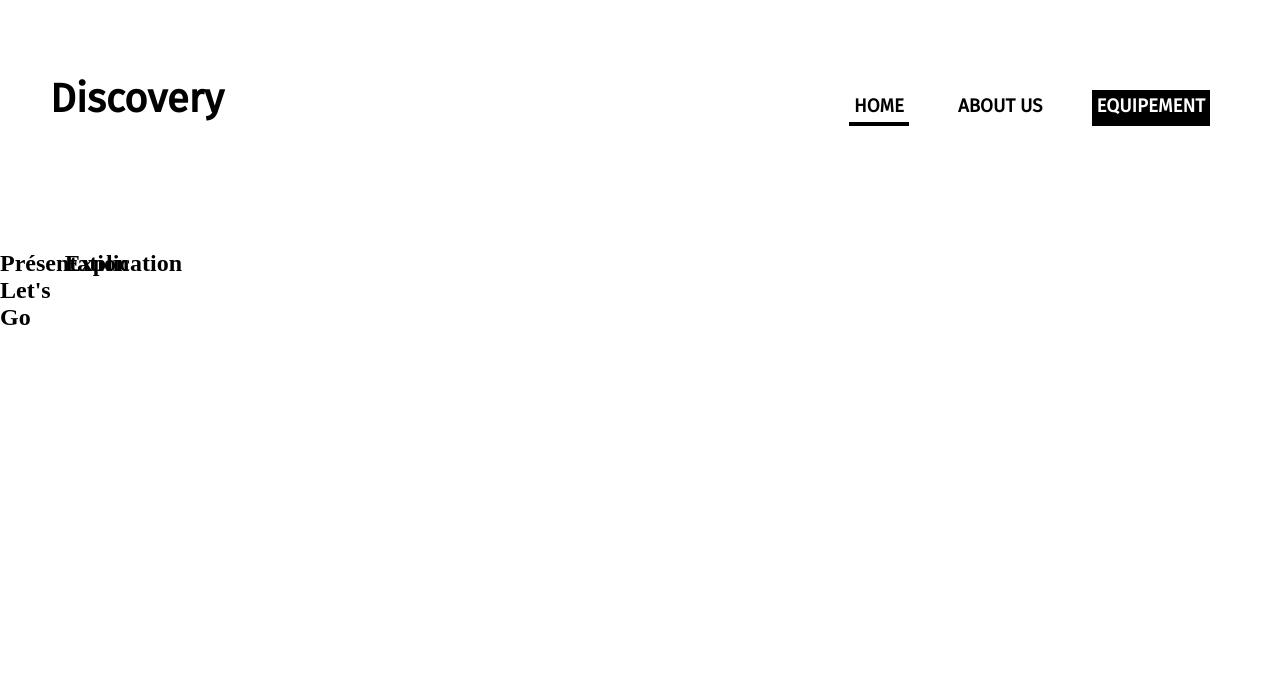
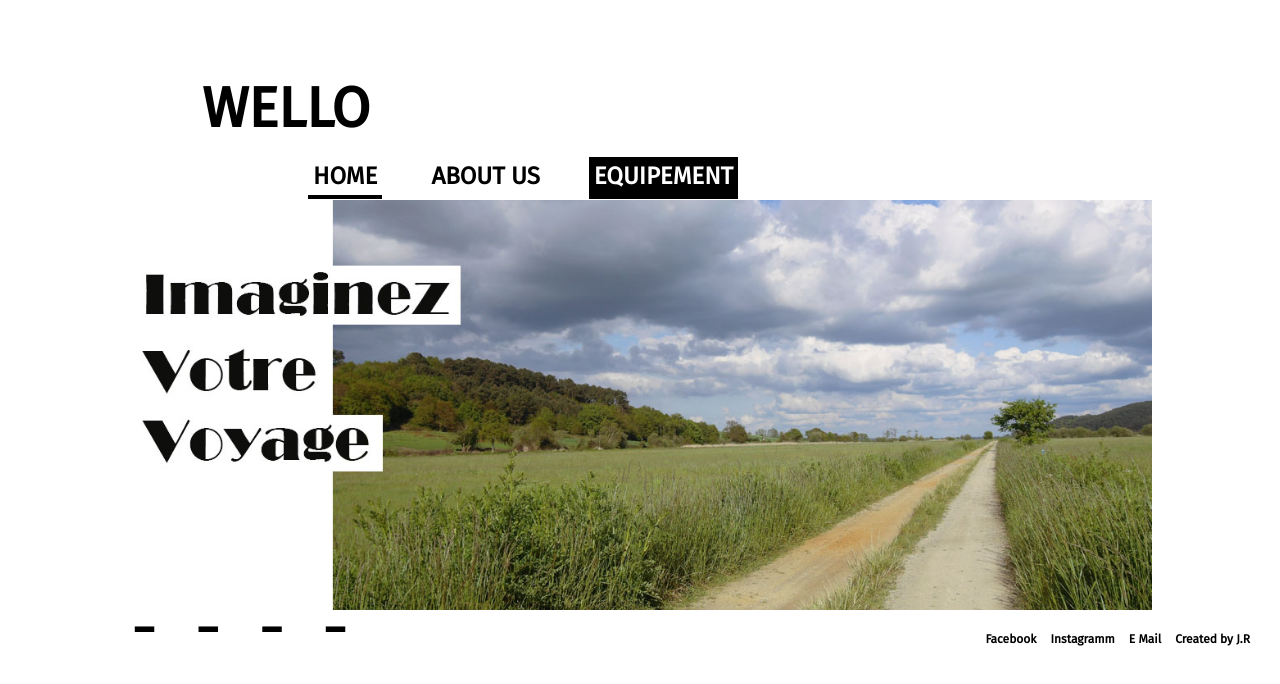
Before and after one commit to jujuck/E-Voyage, a plain HTML site: page index.html in a window 1280 px wide. Drawn offline with Linux system fonts and the light colour scheme.

Commit message:
structure et mise en page Acceuil

```diff
--- a/css/grid.css
+++ b/css/grid.css
@@ -1,7 +1,7 @@
 .container {
     display: grid;
     grid-templates-rows: auto;
-    grid-template-columns: repeat(auto-fit, minmax(25px, 1fr));
+    grid-template-columns: repeat(auto-fit, minmax(150px, 1fr));
     grid-auto-flows: dense;
     width: 100%;
 }
--- a/css/main.css
+++ b/css/main.css
@@ -5,20 +5,39 @@
 
 h1 {
     font-family: "Fira Sans", "Arial";
-    font-size: 40px;
-    font-weight: 1200;
+    font-size: 56px;
+    font-weight: 1500;
 }
 
 h3 {
     font-family: "Fira Sans", "Arial";
+    font-size: 24px;
+}
 
+h4 {
+    font-family: "Fira Sans", "Arial";
+    font-size: 12px;
+}
+
+.hidden {
+    display: none;
+}
+
+a {
+    text-decoration: none;
+    color: inherit;
 }
 
 /*Espace Header Accueil */
 .accueil-header {
     margin-top: 75px;
     padding: 0 50px;
+    height: 125px;
 
+}
+
+.accueil-titre {
+    text-align: center;
 }
 
 .accueil-menu {
@@ -40,6 +59,7 @@ h3 {
     border-bottom: 4px solid black;
 }
 
+
 .btn2:hover {
     border-bottom: 4px solid black;
 }
@@ -58,6 +78,42 @@ h3 {
 
 /*Espace Accueil-wrapper*/
 .accueil-wrapper {
-    position: fixed;
-    top: 250px;
+    width: 100%;
 }
+
+.accueil-image {
+    margin-left: auto;
+    margin-right: auto;
+    text-align: center;
+}
+
+img {
+    width: 80%;
+}
+
+/*=====Footer======*/
+.accueil-footer-text {
+    text-align: right;
+    margin-right: 25px;
+    margin-top: 15px;
+}
+
+.accueil-footer-p {
+    display: inline;
+    padding: 5px;
+    transition: all 1s;
+    -webkit-transition: all 1s;
+    -moz-transition: all 1s;
+    -o-transition: all 1s;
+}
+
+.accueil-footer-diapo {
+    text-align: center;
+    font-size: 75px;
+    margin-top : -35px;
+}
+
+.accueil-footer-temoin {
+    display: inline;
+    padding: 10px;
+}
--- a/index.html
+++ b/index.html
@@ -18,29 +18,57 @@
         <header class="accueil-header">
             <div class="container">
                 <div class="accueil-titre col-2">
-                    <h1>Discovery</h1>
+                    <h1>WELLO</h1>
                 </div>
                 <div class="accueil-mort col-3">
                 </div>
                 <div class="accueil-menu col-3">
-                    <h3 class="accueil-btn btn1">HOME</h3>
-                    <h3 class="accueil-btn btn2">ABOUT US</h3>
-                    <h3 class="accueil-btn btn3">EQUIPEMENT</h3>
+                    <h3 class="accueil-btn btn1"><a href="index.html">HOME</a></h3>
+                    <h3 class="accueil-btn btn2"><a href="aboutUs.html">ABOUT US</a></h3>
+                    <h3 class="accueil-btn btn3"><a href="equipement.html">EQUIPEMENT</a></h3>
                 </div>
             </div>
         </header>
         <section class="accueil-wrapper">
             <div class="container">
-                <div class="col-2">
-                    <h2>Présentation</h2>
+                <div class="col-8">
+                    <div class="accueil-image" id="img1">
+                        <img src="img/accueil.jpg">
+                    </div>
+                    <div class="accueil-image hidden" id="img2">
+                        <img src="img/accueil2.jpg">
+                    </div>
+                    <div class="accueil-image hidden" id="img3">
+                        <img src="img/accueil1.jpg">
+                    </div>
+                    <div class="accueil-image hidden" id="img4">
+                        <img src="img/accueil3.jpg">
+                    </div>
                 </div>
-                 <div class="col-2">
-                    <h2>Explication</h2>
+
+            </div>
+        </section>
+        <footer>
+            <div class ="container">
+                <div class="col-3 accueil-footer-diapo">
+                    <p class="accueil-footer-temoin" id="T1"> - </p>
+                    <p class="accueil-footer-temoin" id="T2"> - </p>
+                    <p class="accueil-footer-temoin" id="T3"> - </p>
+                    <p class="accueil-footer-temoin" id="T4"> - </p>
+
+                    <!-- Diaporama suivi-->
+
                 </div>
-                 <div class="col-2">
-                    <h2>Let's Go</h2>
+                <div class="col-5 accueil-footer-text">
+                    <h4 class="accueil-footer-p btn2">Facebook</h4>
+                    <h4 class="accueil-footer-p btn2">Instagramm</h4>
+                    <h4 class="accueil-footer-p btn2">E Mail</h4>
+                    <h4 class="accueil-footer-p btn2">Created by J.R</h4>
                 </div>
             </div>
-        </section>
-    </body>
+        </footer>
+        <!--Photo by Luca Bravo on Unsplash
+        Photo by Luca Bravo on Unsplash
+        Photo by Yousef Espanioly on Unsplash
+    </body>-->
 </html>
```
Also changed, not shown: aboutUs.html (added), equipement.html (added), img/Accueil.jpg (added), img/accueil1.jpg (added), img/accueil2.jpg (added), img/accueil3.jpg (added).
